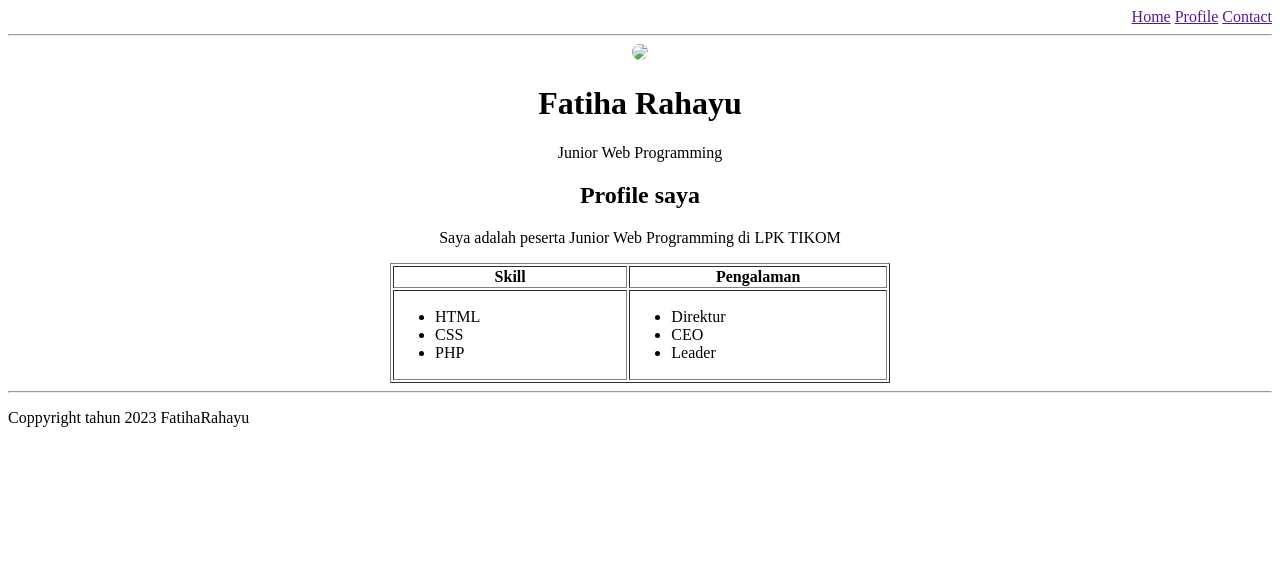
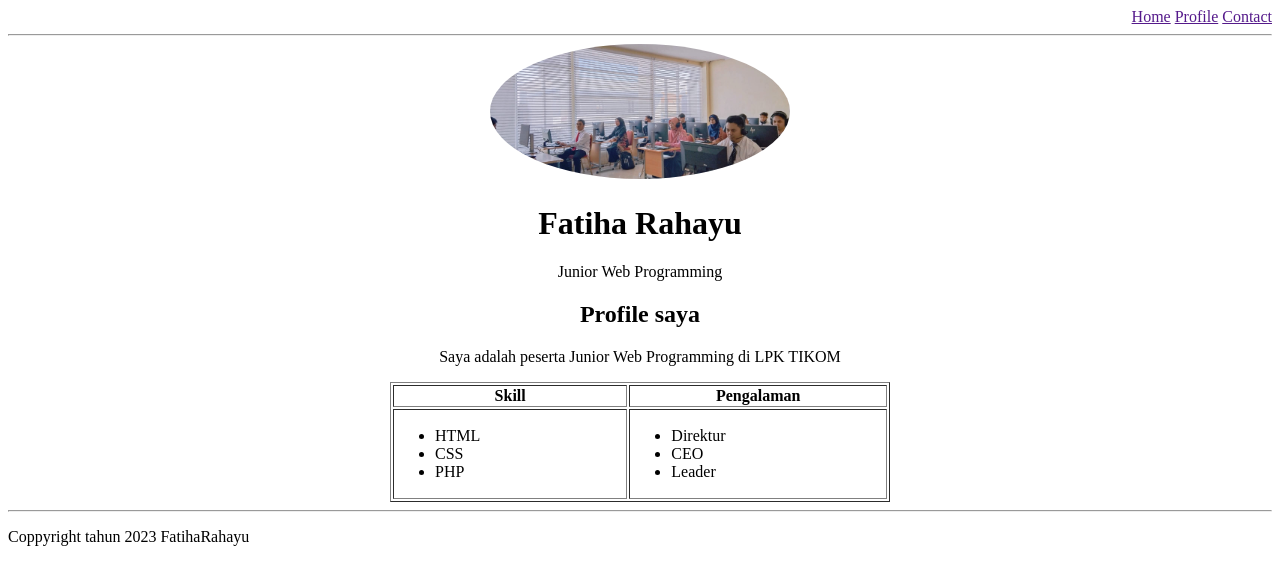
Before and after one commit to fatiharahayu/Project1-ProfilHTML, a plain HTML site: page index.html in a window 1280 px wide. Drawn offline with Linux system fonts and the light colour scheme.

Commit message:
Update index.html

```diff
--- a/index.html
+++ b/index.html
@@ -15,7 +15,7 @@
 
     <!--Header-->
     <header style="text-align: center;">
-        <img src="media/Gambar2.jpeg" width="300" style="border-radius: 60%;">
+        <img src="Gambar2.jpeg" width="300" style="border-radius: 60%;">
         <h1>Fatiha Rahayu</h1>
         <p>Junior Web Programming</p>
     </header>
```
